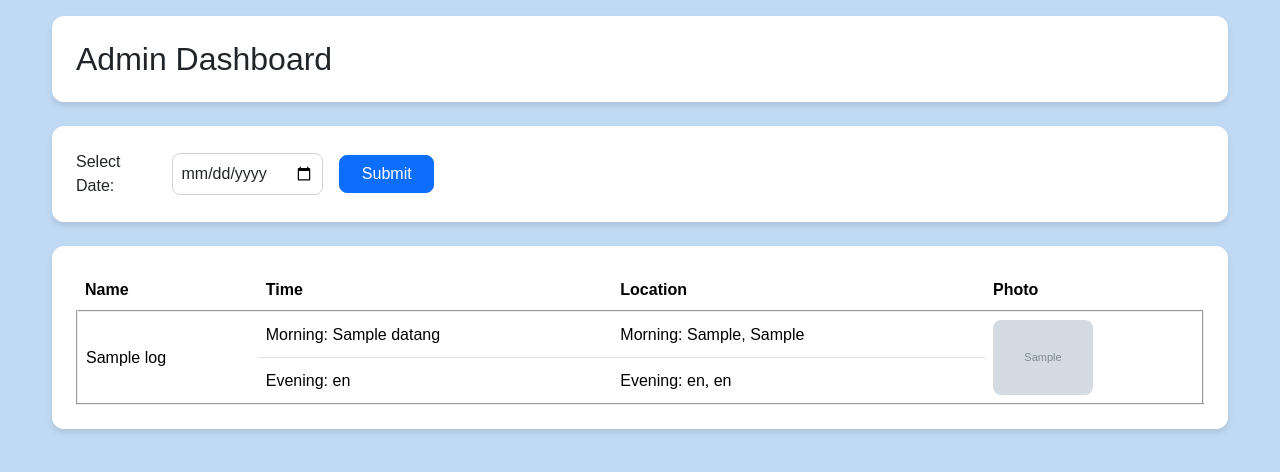
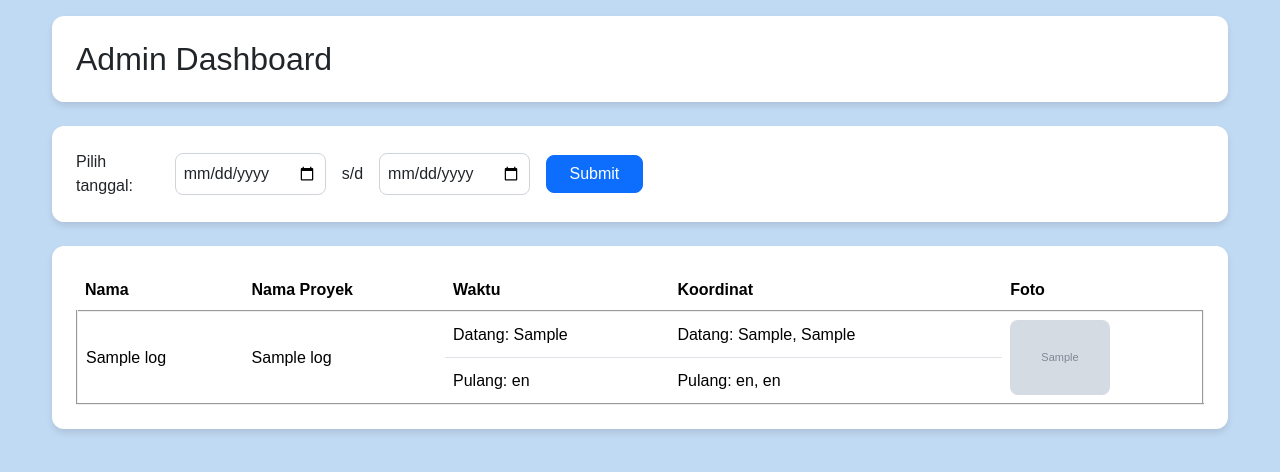
Before and after one commit to krisnaaari/projek-absensi, a Flask app: template templates/admin_dashboard.html in a window 1280 px wide. Shown: the top 472 px of the page. Run offline with Flask 3, Linux system fonts and the light colour scheme; the template is opened without the code that fills it: most values are stand-ins (such as "Sample title", 1, 10 or a date in 2020); grey boxes marked "Sample" are stand-in pictures.

Commit message:
Menambah input tanggal1 dan tanggal2

```diff
--- a/templates/admin_dashboard.html
+++ b/templates/admin_dashboard.html
@@ -83,10 +83,12 @@
 
         <!-- Date Selection Section -->
         <div class="date-selection">
-            <form method="post" onsubmit="return validateForm()" name="myform">
+            <form method="get" onsubmit="return validateForm()" name="myform">
                 <div class="row align-items-center gap-3">
-                    <label for="tanggal" class="col">Select Date:</label>
-                    <input type="date" id="tanggal" name="tanggal" class="form-control col">
+                    <label for="tanggal" class="col">Pilih tanggal:</label>
+                    <input type="date" id="tanggal1" name="tanggal1" class="form-control col">
+                    s/d
+                    <input type="date" id="tanggal2" name="tanggal2" class="form-control col">
                     <button class='btn btn-primary btn-submit col' type="submit">Submit</button>
                 </div>
             </form>
@@ -103,32 +105,29 @@
                 <table class="table align-middle border-radius-xl">
                     <thead>
                         <tr>
-                            <th>Name</th>
-                            <th>Time</th>
-                            <th>Location</th>
-                            <th>Photo</th>
+                            <th>Nama</th>
+                            <th>Nama Proyek</th>
+                            <th>Waktu</th>
+                            <th>Koordinat</th>
+                            <th>Foto</th>
                         </tr>
                     </thead>
                     <tbody>
                         {% for log in logs %}
                         <tr style="border-top: 2px groove; border-left: 2px groove; border-right: 2px groove;">
-                            <td rowspan="3">{{ log.nama }}</td>
-                            <td>Morning: {{ log.datang }} </td>
-                            <td>Morning: {{ log.latitude_datang }}, {{ log.longitude_datang }}</td>
-                            <td rowspan="3">
-                                <img src="{{ url_for('static', filename='images/' + log.photo) }}"
+                            <td rowspan="2">{{ log.nama_karyawan }}</td>
+                            <td rowspan="2">{{ log.nama_proyek}}</td>
+                            <td>Datang: {{ log.waktu_datang }} </td>
+                            <td>Datang: {{ log.latitude_datang }}, {{ log.longitude_datang }}</td>
+                            <td rowspan="2">
+                                <img src="{{ url_for('static', filename='images/' + log.foto) }}"
                                      class="img-fluid table-thumbnail"
                                      alt="Attendance Photo">
                             </td>
                         </tr>
-                        <!-- <tr style="border-left: 2px groove; border-right: 2px groove;">
-                            <td >Midday: {{ log.istirahat if log.istirahat != None else "-" }}</td>
-                            <td >Midday: {{ log.latitude_istirahat if log.latitude_istirahat != None else "-" }},
-                                {{log.longitude_istirahat if log.longitude_istirahat != None else "-" }}</td>
-                        </tr> -->
                         <tr style="border-left: 2px groove; border-right: 2px groove; border-bottom: 2px groove;">
-                            <td>Evening: {{log.pulang if log.pulang != None else "-"}}</td>
-                            <td>Evening: {{log.latitude_pulang if log.latitude_pulang != None else "-"}},
+                            <td>Pulang: {{log.waktu_pulang if log.waktu_pulang != None else "-"}}</td>
+                            <td>Pulang: {{log.latitude_pulang if log.latitude_pulang != None else "-"}},
                                 {{log.longitude_pulang if log.longitude_pulang != None else "-"}}</td>
                         </tr>
                         {% endfor %}
@@ -141,8 +140,10 @@
     <script src="https://cdn.jsdelivr.net/npm/bootstrap@5.3.3/dist/js/bootstrap.bundle.min.js"></script>
     <script>
         function validateForm() {
-            let x = document.forms['myform']['tanggal'].value;
-            if (x == "") {
+            let tanggal1 = document.forms['myform']['tanggal1'].value;
+            let tanggal2 = document.forms['myform']['tanggal2'].value;
+
+            if (tanggal1 === "" || tanggal2 === "") {
                 document.getElementById('pemberitahuan').style.display = 'block';
                 return false;
             }
```
